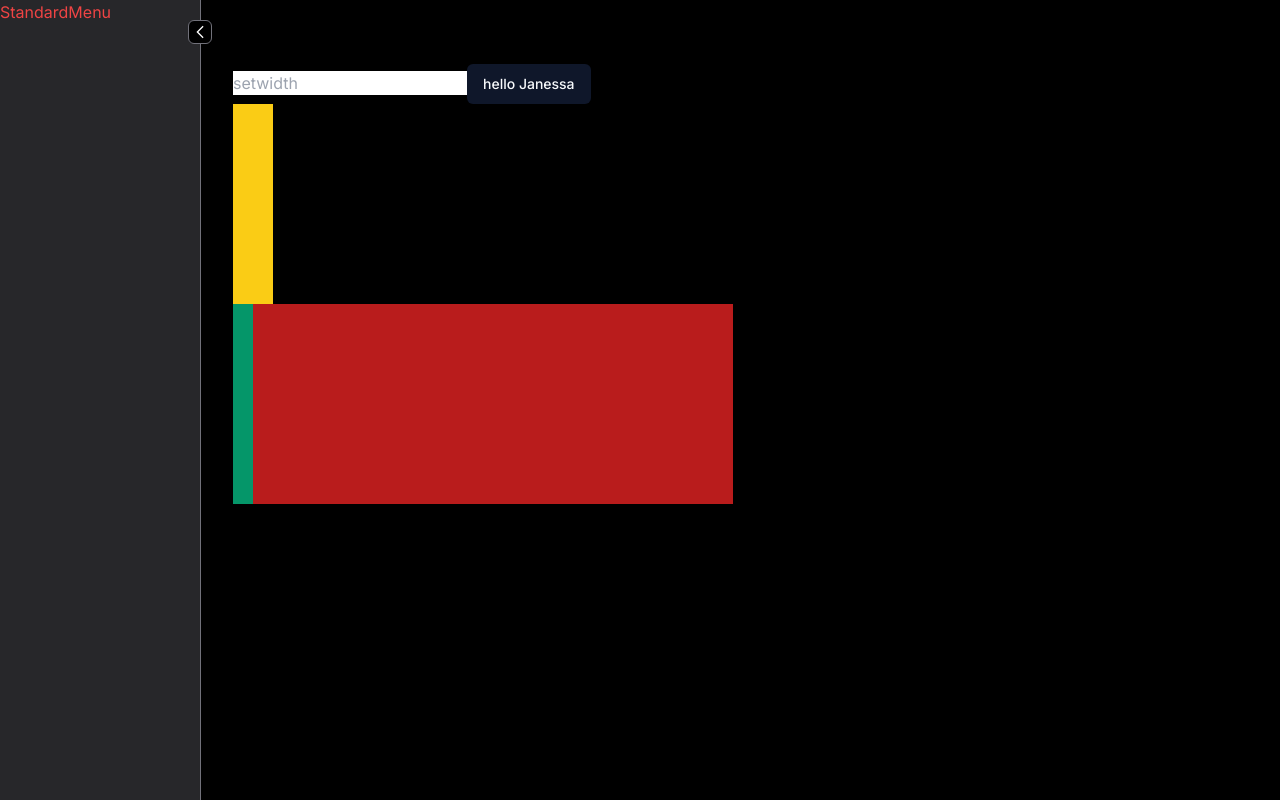
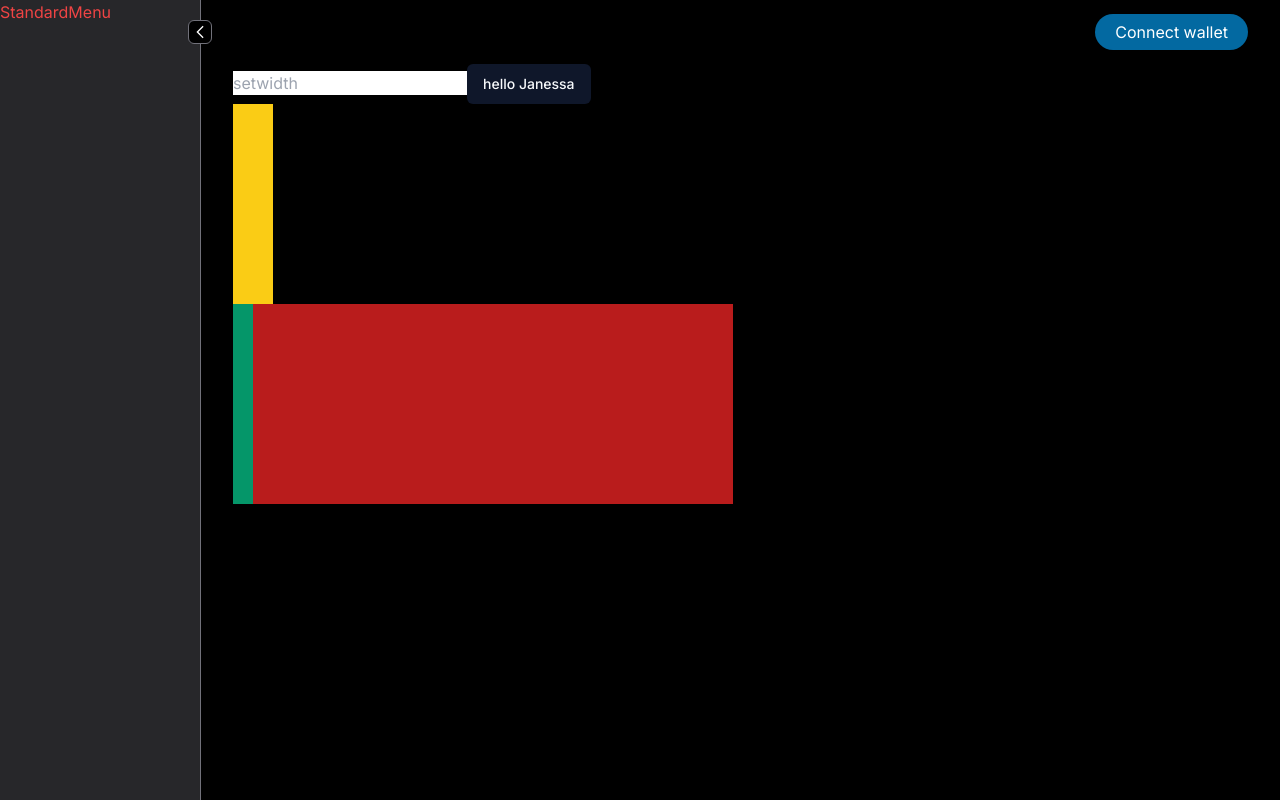
Before and after one commit to JanessaTech/BestDex, a Next.js app in the folder frontend/best-dex/: page / in a window 1280 px wide. Built offline with nearby package versions, Linux system fonts and the light colour scheme.

Commit message:
responsive design for menu

```diff
--- a/frontend/best-dex/src/app/layout.tsx
+++ b/frontend/best-dex/src/app/layout.tsx
@@ -19,7 +19,7 @@ export default function RootLayout({
 }) {
   return (
     <html lang="en" suppressHydrationWarning>
-      <body className={`${inter.className}`}>
+      <body className={`${inter.className} text-white bg-black`}>
         {/* <ThemeProvider
           attribute="class"
           defaultTheme="system"
@@ -28,7 +28,7 @@ export default function RootLayout({
           > */}
             <div className="flex w-full">
               <MainMenu/>
-              <div className="grow bg-black">
+              <div className="grow">
                 <div className="padding-y">
                   <Header/>
                   <main>
--- a/frontend/best-dex/src/components/header/header.tsx
+++ b/frontend/best-dex/src/components/header/header.tsx
@@ -7,8 +7,11 @@ const Header:React.FC<HeaderProps> = () => {
 
   return (
     <div className='w-full h-16 flex justify-end items-center'>
-      <Burger/>
-
+      <div>
+        <button className='bg-sky-700 px-5 py-1.5 rounded-full
+                        hover:bg-sky-600 active:bg-sky-500 max-md:hidden'>Connect wallet</button>
+        <Burger/>
+      </div>
     </div>
   )
 }
```
